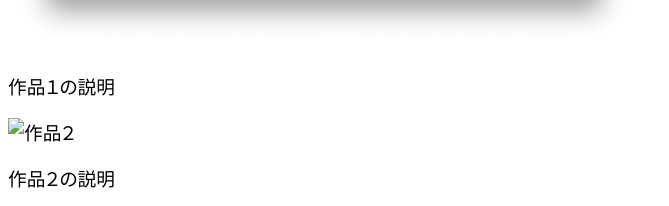
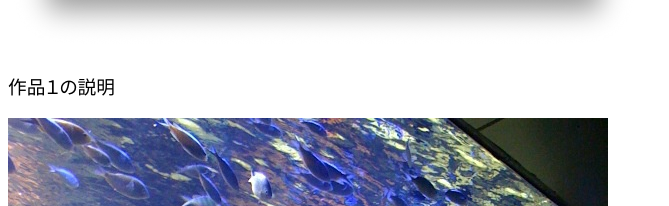
Before and after one commit to tora7215/portfolio, a plain HTML site: page portfolio.html in a window 1280 px wide. Shown: the part 1535-1741 px from the top of the page, without its empty margins (0-669 px from the left). Drawn offline with Linux system fonts and the light colour scheme.

Commit message:
sakuhinn

```diff
--- a/portfolio.html
+++ b/portfolio.html
@@ -34,7 +34,7 @@
             <p>作品１の説明</p>
         </div>
         <div class="work2">
-            <img src="" alt="作品２">
+            <img src="./img/aquarium.jpg" alt="作品２">
             <p>作品２の説明</p>
         </div>
         <div class="work3">
```
